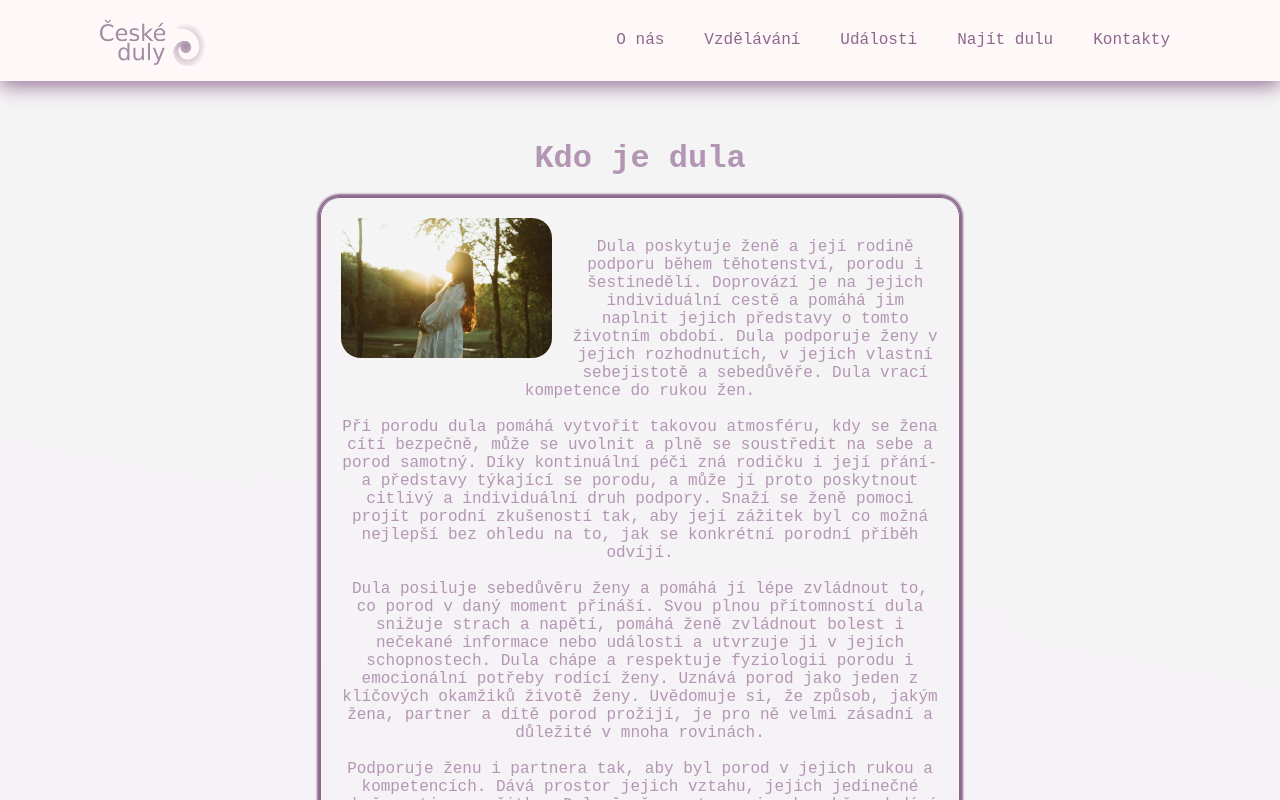
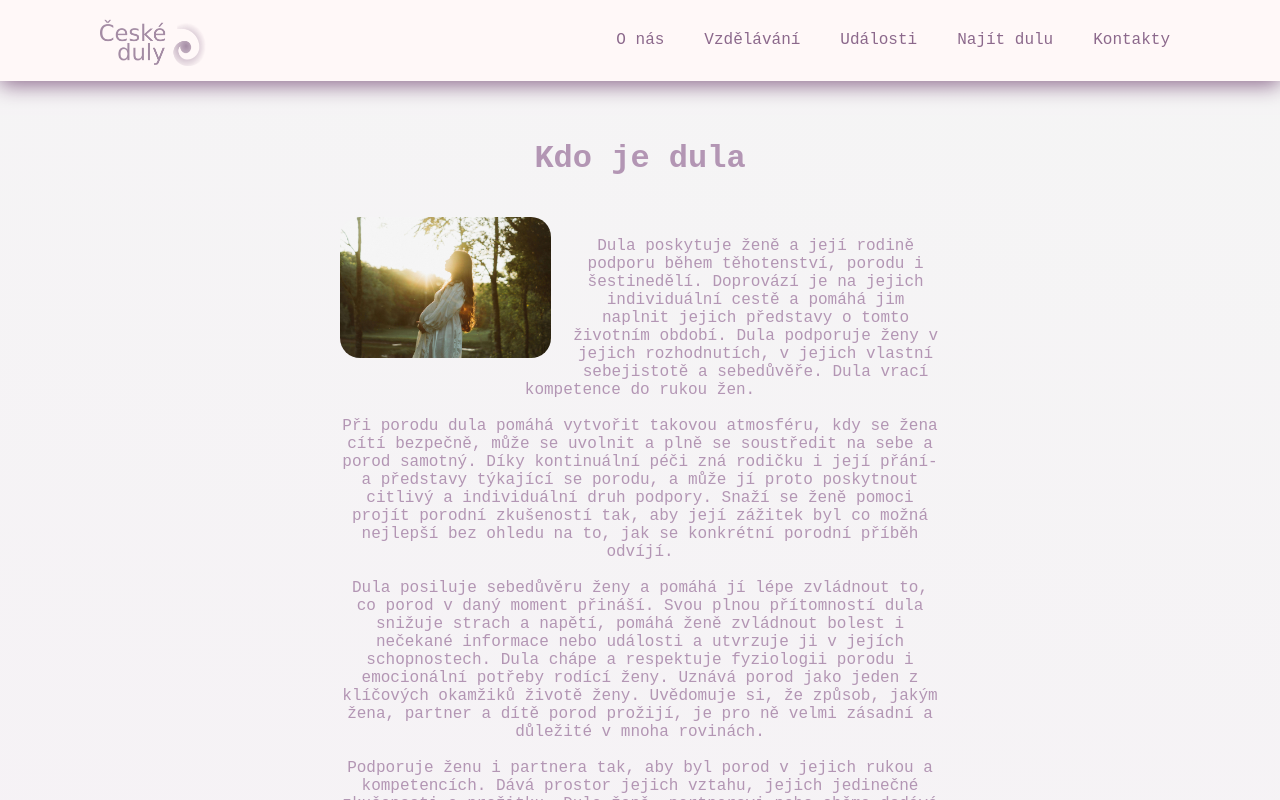
Before and after one commit to CreativeOxana/mojedula, a React (Vite) app: page /about in a window 1280 px wide. Shown: the top 800 px of the page. Built offline with nearby package versions, Linux system fonts and the light colour scheme; a web font is replaced by a local one.

Commit message:
Corrected box

```diff
--- a/src/pages/About/index.jsx
+++ b/src/pages/About/index.jsx
@@ -6,7 +6,7 @@ export const About = () => {
     <>
       <div className="container">
         <h1>Kdo je dula</h1>
-        <div className="box">
+        <div className="box-about">
           <img src="img/pexels2.jpg" alt="" width="300px" />
           <div className="text">
             <p>
--- a/src/pages/About/style.css
+++ b/src/pages/About/style.css
@@ -6,9 +6,10 @@
   justify-content: center;
   text-align: left;
   /* margin: 120px 300px 80px 300px; */
+  margin-bottom: 0;
 }
 
-.box img {
+.box-about img {
   border-radius: 20px;
   width: 33%;
   margin: 20px;
```
